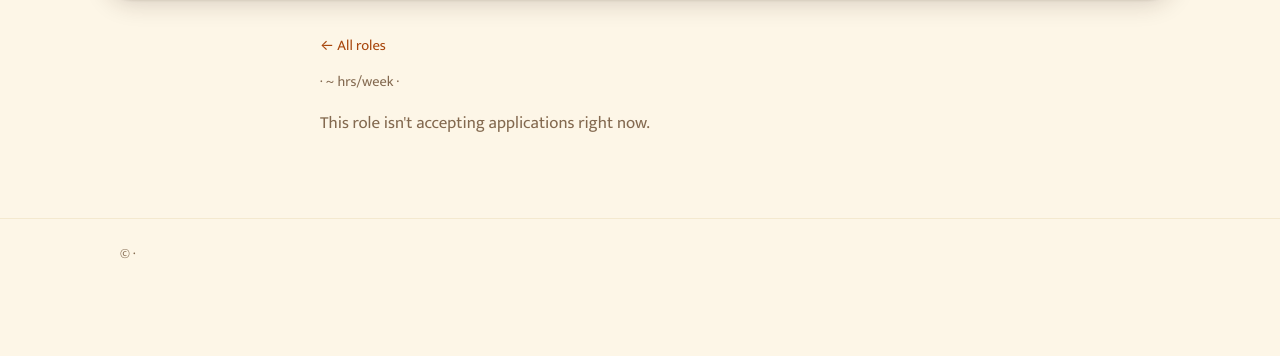
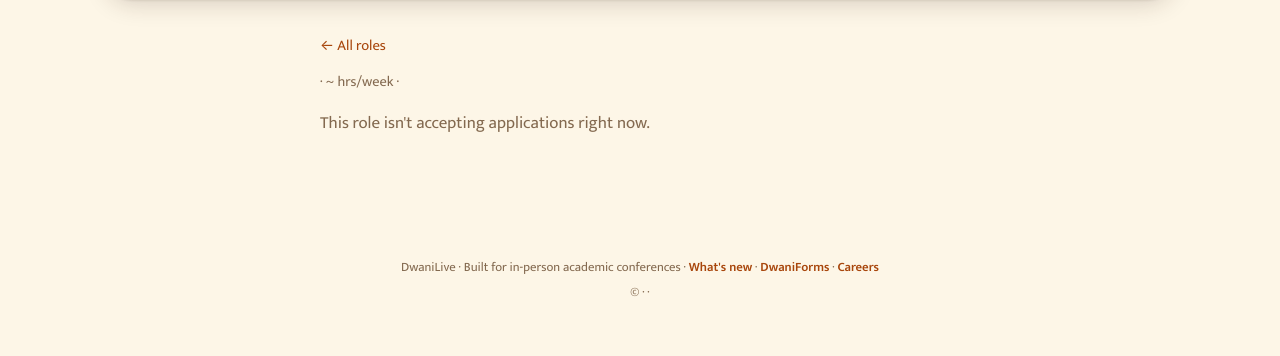
Before and after one commit to khushi-070906/Dwani, a Python web app: template careers/templates/role.html in a window 1280 px wide. Shown: the part 82-438 px from the top of the page. Run offline with Jinja, Linux system fonts and the light colour scheme; the template is opened without the code that fills it, so the values that code supplies are empty; some web fonts are replaced.

Commit message:
Careers footer: the same footer as the website, with the contact line under it

```diff
--- a/careers/static/site.css
+++ b/careers/static/site.css
@@ -148,8 +148,10 @@
 .doc { display: flex; justify-content: space-between; gap: 0.6rem; align-items: center; padding: 0.6rem 0; border-bottom: 1px dashed var(--raised-2); flex-wrap: wrap; }
 .doc:last-child { border-bottom: none; }
 .doc.revoked { opacity: 0.55; }
-.site-footer { border-top: 1px solid var(--raised-2); padding: 1.5rem 0 2.5rem; color: var(--ink-faint); font-size: 0.88rem; }
-.site-footer .wrap { display: flex; justify-content: space-between; flex-wrap: wrap; gap: 0.8rem; }
+.site-footer { text-align: center; padding: 2.5rem 0 3rem; color: var(--ink-faint); font-size: 0.8rem; }
+.site-footer p { margin: 0 0 0.35rem; }
+.site-footer a { color: var(--accent-deep); font-weight: 600; text-decoration: none; }
+.site-footer a:hover { text-decoration: underline; }
 
 /* applicant status timeline */
 ol.stages { list-style: none; padding: 0; margin: 1.4rem 0 0; }
--- a/careers/templates/base.html
+++ b/careers/templates/base.html
@@ -48,8 +48,8 @@
 </main>
 <footer class="site-footer">
   <div class="wrap">
-    <span>© {{ org.name }} · {{ org.address }}</span>
-    <span><a href="mailto:{{ org.email }}">{{ org.email }}</a></span>
+    <p>DwaniLive · Built for in-person academic conferences · <a href="/changelog">What's new</a> · <a href="https://dwaniforms.onrender.com">DwaniForms</a> · <a href="/careers/">Careers</a></p>
+    <p class="small">© {{ org.name }} · {{ org.address }} · <a href="mailto:{{ org.email }}">{{ org.email }}</a></p>
   </div>
 </footer>
 </body>
```
